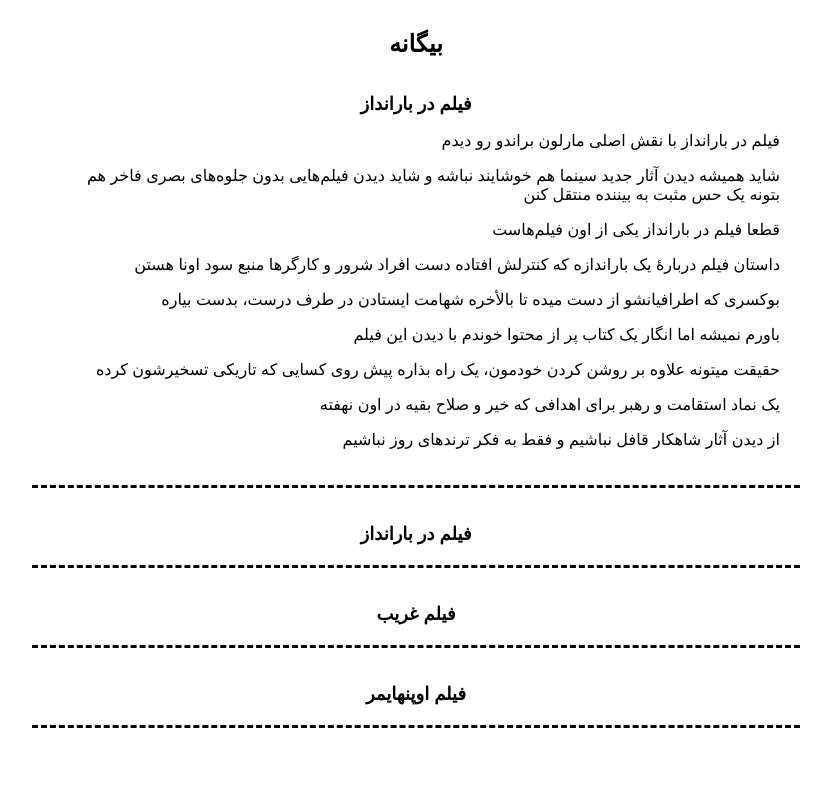
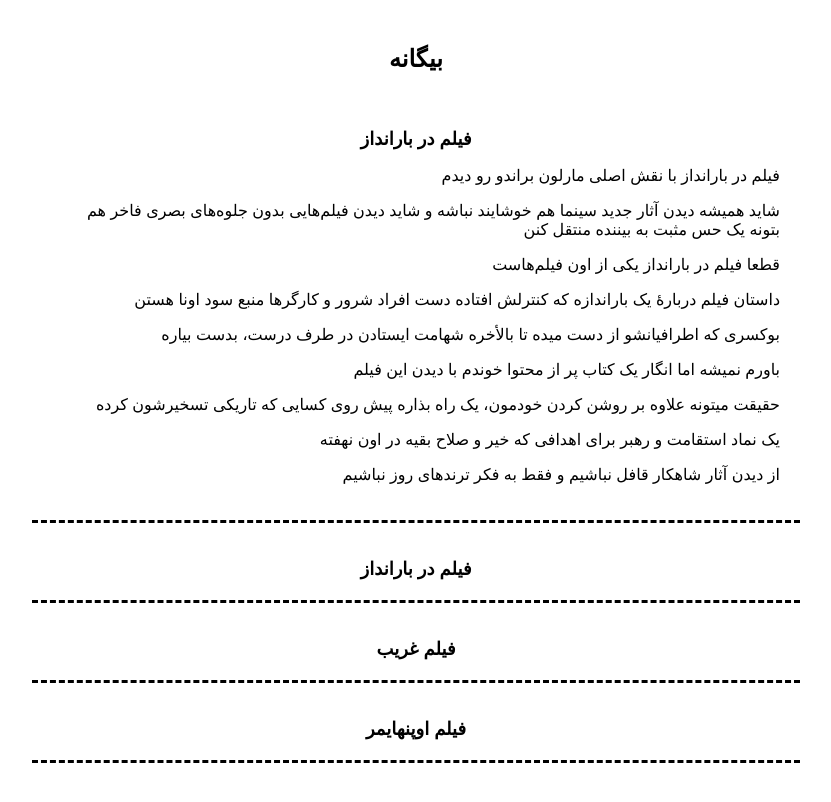
Before and after one commit to darkblog/darkblog.github.io, a Jekyll site: the page built from _posts/2023-8-7-3.md, in a window 1280 px wide. Shown: the top 802 px of the page, without its empty margins (349-1180 px from the left). Built offline with Jekyll 4.4.1, drawn with Linux system fonts in a browser that asks for light colours.

Commit message:
Update default.html

```diff
--- a/_layouts/default.html
+++ b/_layouts/default.html
@@ -6,7 +6,7 @@
 <title>{% if page.title %}{{ page.title }}{% else %}{{ site.name }}{% endif %}</title>
 <meta name="description" content="{% if page.excerpt %}{{ page.excerpt | strip_html | strip_newlines | truncate: 160 }}{% else %}{{ site.description }}{% endif %}">
 <link rel="canonical" href="{{ page.url | replace:'index.html','' | prepend: site.baseurl | prepend: site.url }}">
-<style amp-custom>body{font-family:sans-serif;margin:auto;padding:30px;max-width:768px;text-align:center}header{font-size:x-large;font-weight:bold}h1,h2{font-size:large}a{color:black;text-decoration:none}.post{padding:20px;border-bottom:dashed black}p{text-align:right}</style>
+<style amp-custom>body{font-family:sans-serif;margin:auto;padding:30px;max-width:768px;text-align:center}header{padding-bottom:20px;padding-top:15px;font-size:x-large;font-weight:bold}h1,h2{font-size:large}a{color:black;text-decoration:none}.post{padding:20px;border-bottom:dashed black}p{text-align:right}</style>
 </head>
 <body>
 <header>
```
